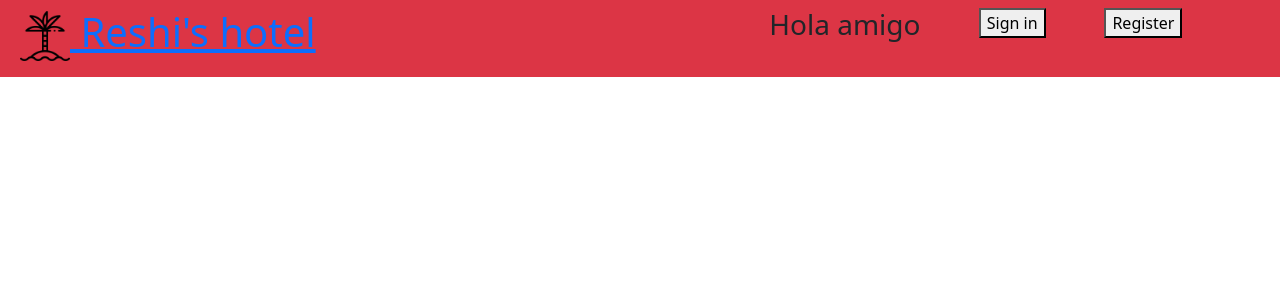
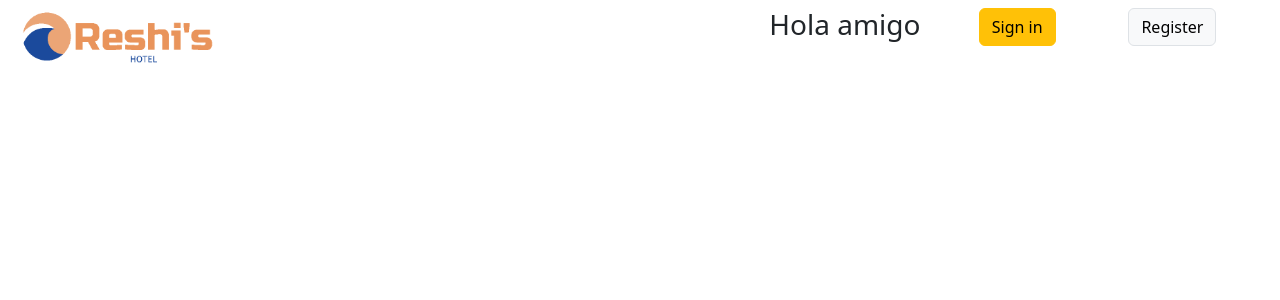
Before and after one commit to icarreras19961/dwes, a PHP site: page /header.php in a window 1280 px wide. Shown: the top 300 px of the page. Run offline with PHP 8.4, Linux system fonts and the light colour scheme.

Commit message:
12/11 cara nueva

```diff
--- a/footer.php
+++ b/footer.php
@@ -1,7 +1,7 @@
 <script src="https://cdn.jsdelivr.net/npm/bootstrap@5.3.2/dist/js/bootstrap.bundle.min.js" integrity="sha384-C6RzsynM9kWDrMNeT87bh95OGNyZPhcTNXj1NW7RuBCsyN/o0jlpcV8Qyq46cDfL" crossorigin="anonymous"></script>
 
 </body>
-<footer class="bg-danger">
+<footer >
     <div class="container ">
       <div class="row">
         <div class="col-lg-4">
--- a/forms/reservations/mini_form_reservation_select.php
+++ b/forms/reservations/mini_form_reservation_select.php
@@ -1,4 +1,4 @@
 <form action="/student034/dwes/db/reservations/db_myReservations_select.php" method="post">
   <input type="text" name="client_id" value="<?php echo $user_id; ?>" hidden>
-  <input type="submit" name="submit" value="My reservations">
+  <input class="btn btn-light mx-4 border" type="submit" name="submit" value="My reservations">
 </form>
--- a/header.php
+++ b/header.php
@@ -3,6 +3,7 @@ session_start();
 $user_id = $_SESSION['user_id'] ?? 0;
 $user = $_SESSION['user'] ?? 'amigo';
 $user_role = $_SESSION['user_role'] ?? 'anonimo';
+
 ?>
 
 <!DOCTYPE html>
@@ -12,22 +13,23 @@ $user_role = $_SESSION['user_role'] ?? 'anonimo';
   <meta charset="utf-8" />
   <meta name="viewport" content="width=device-width, initial-scale=1" />
   <link rel="stylesheet" href="/student034/dwes/style.css">
+  <link href="https://cdn.jsdelivr.net/npm/bootstrap@5.3.2/dist/css/bootstrap.min.css" rel="stylesheet" integrity="sha384-T3c6CoIi6uLrA9TneNEoa7RxnatzjcDSCmG1MXxSR1GAsXEV/Dwwykc2MPK8M2HN" crossorigin="anonymous">
   <title>Hotel management System</title>
 </head>
 
-<link href="https://cdn.jsdelivr.net/npm/bootstrap@5.3.2/dist/css/bootstrap.min.css" rel="stylesheet" integrity="sha384-T3c6CoIi6uLrA9TneNEoa7RxnatzjcDSCmG1MXxSR1GAsXEV/Dwwykc2MPK8M2HN" crossorigin="anonymous">
+
 
 
 <body>
-  <header class="bg-danger p-2">
+  <header class=" p-2">
     <!-- <nav class="navbar bg-danger"> -->
     <div class="container-fluid ">
       <div class="row">
         <!-- Logo mas titulo -->
         <div class="col-lg-7">
           <h1>
-            <a href="/student034/dwes/index.php"><img src="/student034/dwes/imagenes/logo.png" alt="" width="50px">
-              Reshi's hotel
+            <a href="/student034/dwes/index.php"><img src="/student034/dwes/imagenes/logo/logo_v4.PNG" alt="" width="200px">
+              <!-- #f4ebe4 color de fondo de la imagen para el header -->
             </a>
           </h1>
 
@@ -38,8 +40,8 @@ $user_role = $_SESSION['user_role'] ?? 'anonimo';
             <?php
             if ($user_role == 'admin') {
             ?>
-              <div class="col-lg-2 my-3">
-                <select name="Rooms" id="" onchange="window.location.href=this.value;">
+              <div class="col-lg-3 my-3">
+                <select class="form-select" name="Rooms" id="" onchange="window.location.href=this.value;">
                   <option value="">Rooms</option>
                   <option value="/student034/dwes/forms/rooms/form_rooms_select.php">Select</option>
                   <option value="/student034/dwes/forms/rooms/form_rooms_insert.php">Insert</option>
@@ -47,8 +49,8 @@ $user_role = $_SESSION['user_role'] ?? 'anonimo';
                   <option value="/student034/dwes/forms/rooms/form_rooms_delete_call.php">Delete</option>
                 </select>
               </div>
-              <div class="col-lg-2 my-3">
-                <select name="Customer" id="" onchange="window.location.href=this.value;">
+              <div class="col-lg-3 my-3">
+                <select class="form-select" name="Customer" id="" onchange="window.location.href=this.value;">
                   <option value="">Customer</option>
                   <option value="/student034/dwes/forms/customers/form_customer_select.php">Select</option>
                   <option value="/student034/dwes/forms/customers/form_customer_insert.php">Insert</option>
@@ -56,8 +58,8 @@ $user_role = $_SESSION['user_role'] ?? 'anonimo';
                   <option value="/student034/dwes/forms/customers/form_customer_delete_call.php">Delete</option>
                 </select>
               </div>
-              <div class="col-lg-2 my-3">
-                <select name="Reservations" id="" onchange="window.location.href=this.value;">
+              <div class="col-lg-3 my-3">
+                <select class="form-select" name="Reservations" id="" onchange="window.location.href=this.value;">
                   <option value="">Reservations</option>
                   <!-- <option value="/student034/dwes/forms/reservations/form_reservation_select.php">Select</option> -->
                   <!-- <option value="/student034/dwes/forms/reservations/form_customer_insert.php">Insert</option> -->
@@ -74,12 +76,12 @@ $user_role = $_SESSION['user_role'] ?? 'anonimo';
               <div class="col-lg-12" id="wellcome">
                 <div class="container">
                   <div class="row">
-                    <div class="col-5">
+                    <div class="col-5" id="saludo_user">
                       <h3>Hola <?php echo htmlspecialchars($user) ?></h3>
                     </div>
                     <div class="col-3"><a class="col my-3" href="/student034/dwes/forms/customers/form_customer_login.php">
-                        <button>Sign in</button></a></div>
-                    <div class="col-3"><a href="/student034/dwes/forms/customers/form_customer_insert.php"><button>Register</button></a></div>
+                        <button class="btn btn-warning">Sign in</button></a></div>
+                    <div class="col-3"><a href="/student034/dwes/forms/customers/form_customer_insert.php"><button class="btn btn-light mx-4 border">Register</button></a></div>
                   </div>
                 </div>
 
@@ -87,13 +89,20 @@ $user_role = $_SESSION['user_role'] ?? 'anonimo';
               </div>
             <?php
             } else { ?>
-              <div class="col-lg-5">
-                <h3> <?php echo htmlspecialchars($user) ?></h3>
-                <?php
-                include($_SERVER['DOCUMENT_ROOT'].'/student034/dwes/forms/reservations/mini_form_reservation_select.php');
-                ?>
-                <a class="col my-3" href="/student034/dwes/db/customers/db_customer_logout.php"><button>Log out</button></a>
+              <!-- <div class="col-lg-5"> -->
+              <div class="container">
+                <div class="row">
+                  <div class="col-lg-4 my-3" id="saludo_user">
+                    <h3> <?php echo htmlspecialchars($user) ?></h3>
+                  </div>
+                  <div class="col-lg-4 my-3">
+                    <?php
+                    include($_SERVER['DOCUMENT_ROOT'] . '/student034/dwes/forms/reservations/mini_form_reservation_select.php');
+                    ?></div>
+                  <a class="col-lg-4 my-3" href="/student034/dwes/db/customers/db_customer_logout.php"><button class="btn btn-warning">Log out</button></a>
+                </div>
               </div>
+              <!-- </div> -->
             <?php
             }
             ?>
--- a/index.php
+++ b/index.php
@@ -10,7 +10,7 @@ include($_SERVER['DOCUMENT_ROOT'] . '/student034/dwes/forms/reservations/form_re
 
 
 
-  <img src="imagenes/hotel/mi_hotel.jpg" alt=""class="img-fluid my-2" width="1500px" style="border-radius: 20px;">
+  <!-- <img src="imagenes/hotel/mi_hotel.jpg" alt=""class="img-fluid my-2" width="1500px" style="border-radius: 20px;"> -->
 
 
 </div>
```
Also changed, not shown: forms/reservations/form_reservation_select.php (+5 -11 lines), style.css (+21 -3 lines), imagenes/hotel/paisaje.png (added), imagenes/logo.png (deleted), imagenes/logo/logo_v2.PNG (added), imagenes/logo/logo_v3.png (added), imagenes/logo/logo_v4.png (added).
